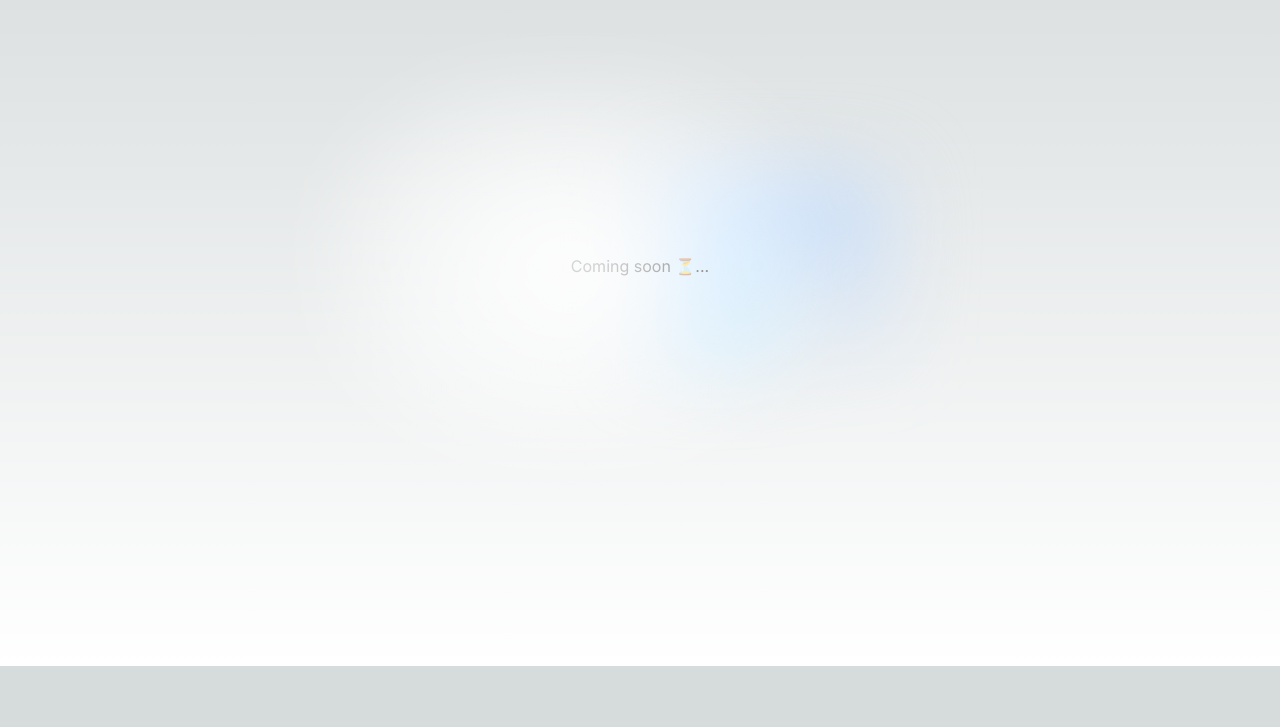
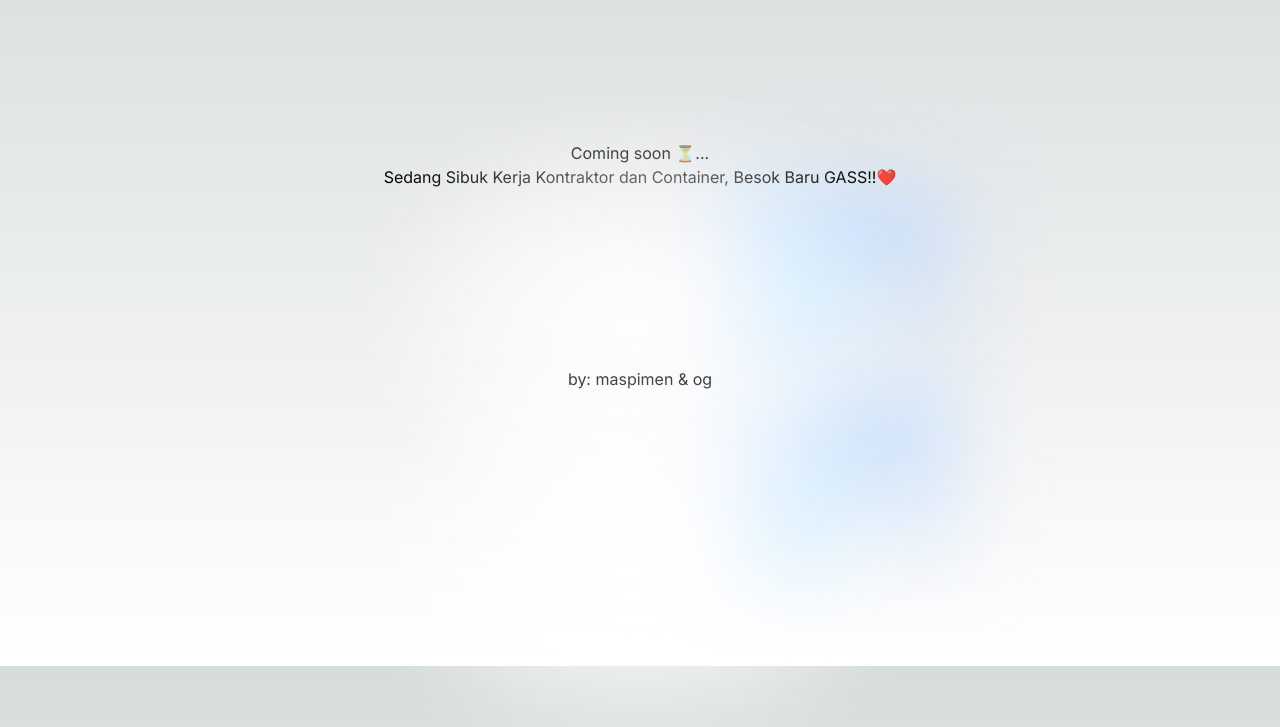
Before and after one commit to technivine/technivine.com, a Next.js app: page / in a window 1280 px wide. Shown: the part 134-861 px from the top of the page. Before the commit the page ends 800 px from the top, so only its background shows below. Built offline with nearby package versions, Linux system fonts and the light colour scheme.

Commit message:
First Try

```diff
--- a/src/app/layout.tsx
+++ b/src/app/layout.tsx
@@ -4,7 +4,7 @@
 const inter = Inter({ subsets: ['latin'] })
 
 export const metadata = {
-  title: 'Create Next App',
+  title: 'Technivine',
   description: 'Generated by create next app',
 }
 
--- a/src/app/page.tsx
+++ b/src/app/page.tsx
@@ -26,9 +26,12 @@
         </div> */}
       </div>
 
-      <div className="relative flex place-items-center before:absolute before:h-[300px] before:w-[480px] before:-translate-x-1/2 before:rounded-full before:bg-gradient-radial before:from-white before:to-transparent before:blur-2xl before:content-[''] after:absolute after:-z-20 after:h-[180px] after:w-[240px] after:translate-x-1/3 after:bg-gradient-conic after:from-sky-200 after:via-blue-200 after:blur-2xl after:content-[''] before:dark:bg-gradient-to-br before:dark:from-transparent before:dark:to-blue-700 before:dark:opacity-10 after:dark:from-sky-900 after:dark:via-[#0141ff] after:dark:opacity-40 before:lg:h-[360px]">
-
+      <div className="relative text-center before:absolute before:h-[300px] before:w-[480px] before:-translate-x-1/2 before:rounded-full before:bg-gradient-radial before:from-white before:to-transparent before:blur-2xl before:content-[''] after:absolute after:-z-20 after:h-[180px] after:w-[240px] after:translate-x-1/3 after:bg-gradient-conic after:from-sky-200 after:via-blue-200 after:blur-2xl after:content-[''] before:dark:bg-gradient-to-br before:dark:from-transparent before:dark:to-blue-700 before:dark:opacity-10 after:dark:from-sky-900 after:dark:via-[#0141ff] after:dark:opacity-40 before:lg:h-[360px]">
         <p>Coming soon ⏳...</p>
+        <p>Sedang Sibuk Kerja Kontraktor dan Container, Besok Baru GASS!!❤️</p>
+      </div>
+      <div className="relative text-center before:absolute before:h-[500px] before:w-[480px] before:-translate-x-1/2 before:rounded-full before:bg-gradient-radial before:from-white before:to-transparent before:blur-2xl before:content-[''] after:absolute after:-z-20 after:h-[180px] after:w-[240px] after:translate-x-1/3 after:bg-gradient-conic after:from-sky-200 after:via-blue-200 after:blur-2xl after:content-[''] before:dark:bg-gradient-to-br before:dark:from-transparent before:dark:to-blue-700 before:dark:opacity-10 after:dark:from-sky-900 after:dark:via-[#0141ff] after:dark:opacity-40 before:lg:h-[360px]">
+        <p>by: maspimen &amp; og</p>
       </div>
 
       <div className="mb-32 grid text-center lg:mb-0 lg:grid-cols-4 lg:text-left">
@@ -101,5 +104,5 @@
         </a> */}
       </div>
     </main>
-  )
+  );
 }
```
